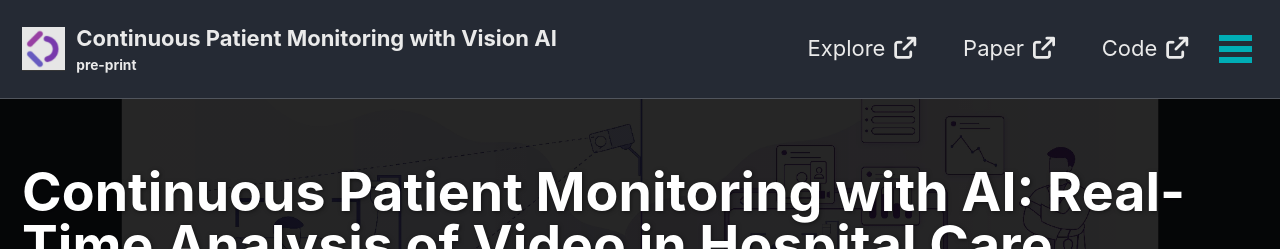
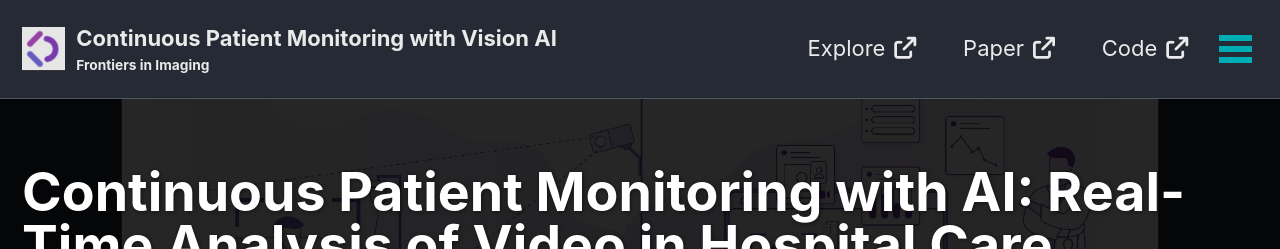
Before and after one commit to lookdeep/ai-norms-2024, a Jekyll site: the page built from index.md, in a window 1280 px wide and 900 px high. Shown: the top 249 px of the window. Built offline with Jekyll 4.4.1, drawn with Linux system fonts in a browser that asks for light colours; cached includes are drawn as plain includes.

Commit message:
chg: remove pre-print subtitle

```diff
--- a/_config.yml
+++ b/_config.yml
@@ -19,7 +19,7 @@ locale                   : "en-US"
 rtl                      : # true, false (default) # turns direction of the page into right to left for RTL languages
 title                    : "Continuous Patient Monitoring with Vision AI"
 title_separator          : "|"
-subtitle                 : "pre-print" # site tagline that appears below site title in masthead
+subtitle                 : "Frontiers in Imaging" # site tagline that appears below site title in masthead
 name                     : "Paolo Gabriel, Ph.D."
 description              : "Real-Time Analysis of Video in Hospital Care Settings"
 url                      : "https://lookdeep.github.io/ai-norms-2024" # the base hostname & protocol for your site e.g. "https://mmistakes.github.io"
```
